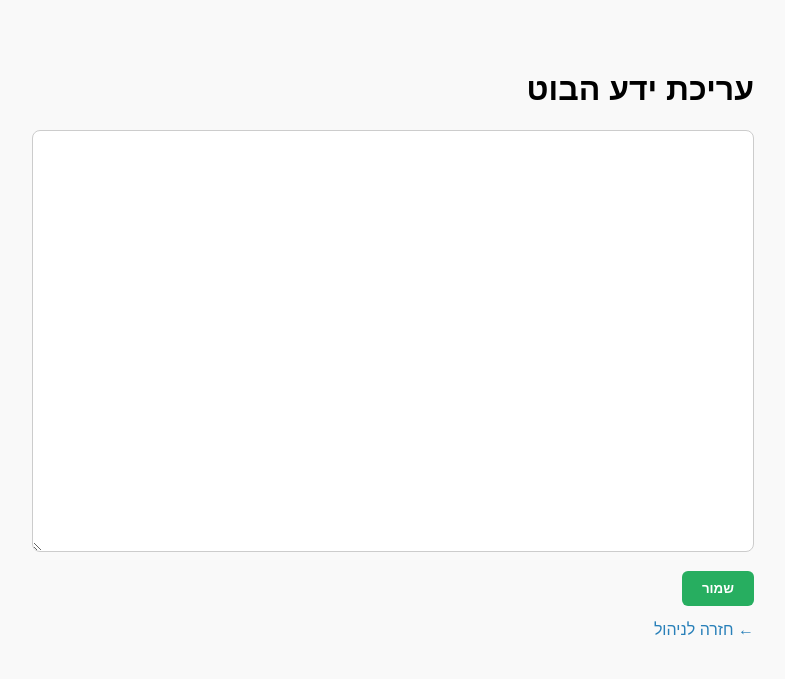
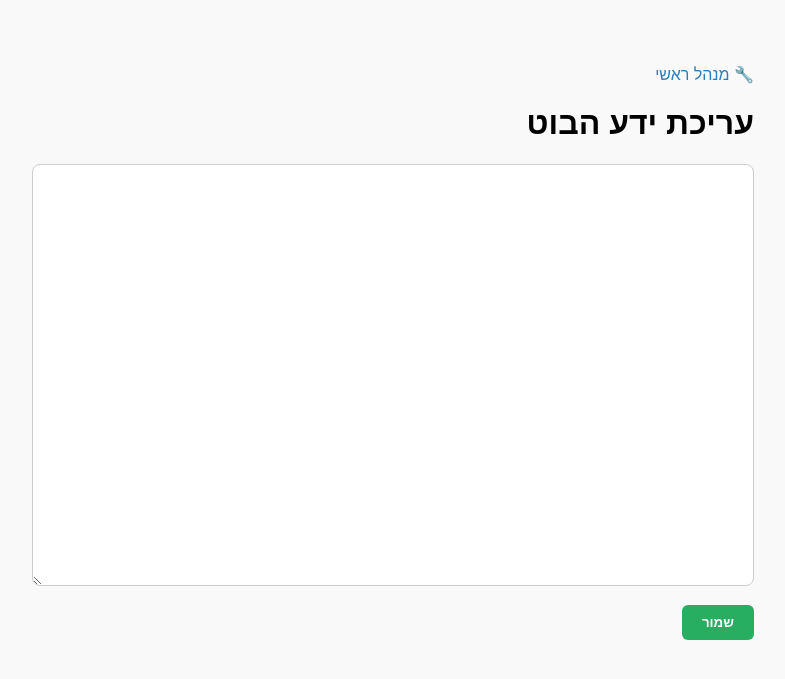
Before and after one commit to rhinops332/barber, a Flask app: page /bot_knowledge in a window 1280 px wide. Shown: the top 679 px of the page, without its empty margins (236-1021 px from the left). Run offline with Flask 3, Linux system fonts and the light colour scheme; the visitor is signed in with stand-in values (Sample User, id 1).

Commit message:
Update bot_knowledge.html

```diff
--- a/templates/bot_knowledge.html
+++ b/templates/bot_knowledge.html
@@ -14,6 +14,11 @@
 </head>
 <body>
 
+  <div class="top-nav">
+  <a href="/main_admin">🔧 מנהל ראשי</a>
+</div>
+
+
 <h1>עריכת ידע הבוט</h1>
 
 <form method="post" action="/bot_knowledge">
@@ -22,7 +27,5 @@
   <button type="submit">שמור</button>
 </form>
 
-<a href="/main admin">← חזרה לניהול</a>
-
 </body>
 </html>
```
